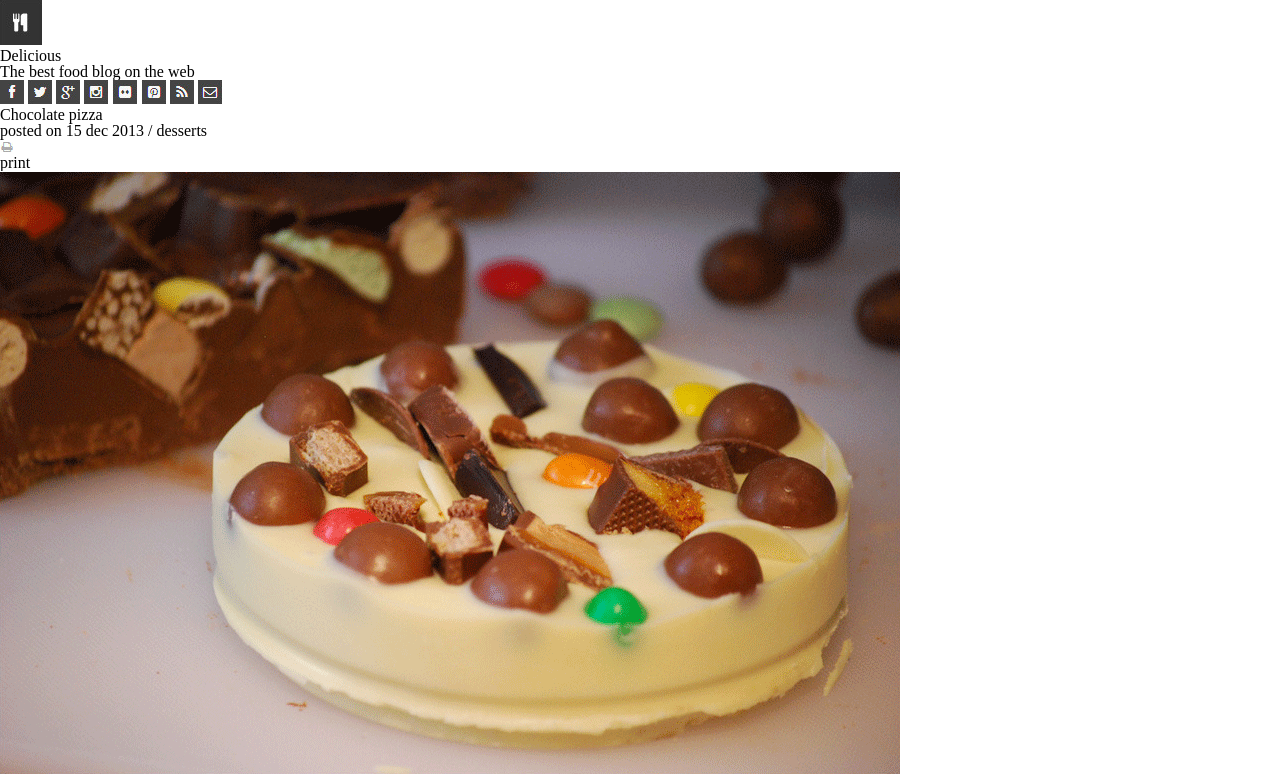
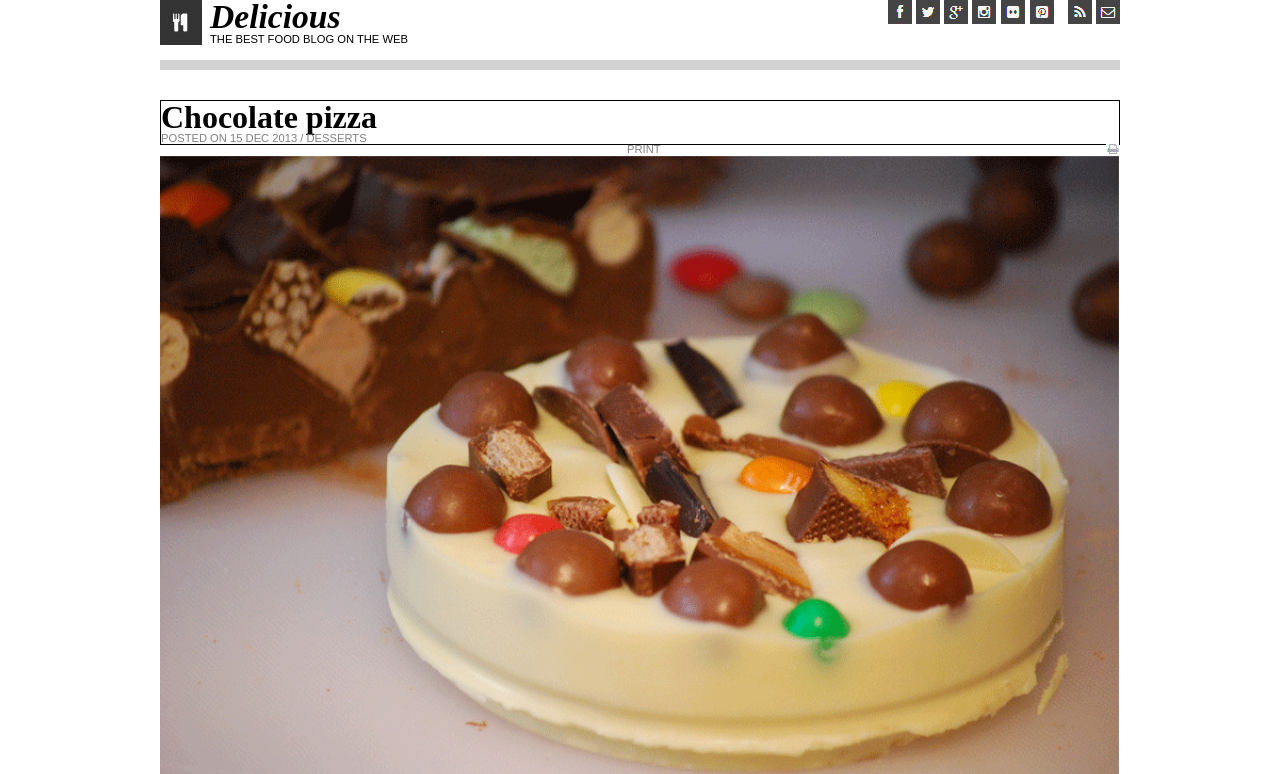
Before and after one commit to joanna-cf/301-chocolate-pizza, a plain HTML site: page index.html in a window 1280 px wide. Shown: the top 774 px of the page. Drawn offline with Linux system fonts and the light colour scheme; files whose address does not match are found by name.

Commit message:
added header and article css

```diff
--- a/index.html
+++ b/index.html
@@ -5,17 +5,17 @@
   <meta name="viewport" content="width=device-width, initial-scale=1.0">
   <meta http-equiv="X-UA-Compatible" content="ie=edge">
   <link rel="stylesheet" href="reset.css">
-  <link rel="stylesheet" href="">
+  <link rel="stylesheet" href="style.css">
   <title>Document</title>
 </head>
 <body>
   <header>
-    <section>
+    <section id="title">
       <img src="assets/logo.png" alt="logo image">
       <h1>Delicious</h1>
       <h4>The best food blog on the web</h4>
     </section>
-    <section>
+    <section id="icons">
       <img src="assets/fb-icon.png" alt="facebook icon">
       <img src="assets/twit-icon.png" alt="twitter icon">
       <img src="assets/gp-icon.png" alt="google plus icon">
@@ -27,8 +27,8 @@
     </section>
   </header>
   <main>
-    <h2>Chocolate pizza</h2>
-    <section id="title">
+    <section id="article-title">
+      <h2>Chocolate pizza</h2>
       <h5>posted on 15 dec 2013 / desserts</h5>
       <img src="assets/print-icon.png" alt="print icon">
       <h5>print</h5>
@@ -62,13 +62,13 @@
           <input type="checkbox" name="ingred">2-4 tbsp water
         </li>
       </ul>
-      <div id="col-2">
-        <input type="checkbox" name="ingred">1 1/2 cups heavy cream
-        <input type="checkbox" name="ingred">1/3 granated sugar
-        <input type="checkbox" name="ingred">2 egg yolks
-        <input type="checkbox" name="ingred">1 lemon, juiced
-        <input type="checkbox" name="ingred">2 tbps butter
-        <input type="checkbox" name="ingred">1 cup honey roasted pecans, roughly <br>chopped
+      <div>
+        <input type="checkbox" name="ingred" class="col-2">1 1/2 cups heavy cream
+        <input type="checkbox" name="ingred" class="col-2">1/3 granated sugar
+        <input type="checkbox" name="ingred" class="col-2">2 egg yolks
+        <input type="checkbox" name="ingred" class="col-2">1 lemon, juiced
+        <input type="checkbox" name="ingred" class="col-2">2 tbps butter
+        <input type="checkbox" name="ingred" class="col-2">1 cup honey roasted pecans, roughly <br>chopped
       </div>
     </section>
     <!-- border -->
--- a/style.css
+++ b/style.css
@@ -6,3 +6,70 @@ body {
   width: 960px;
   margin: auto;
 }
+
+header {
+  width: 100%;
+  height: 70px;
+  border-bottom: 10px solid lightgray;
+}
+
+#title {
+  float:left;
+  width: 50%;
+}
+
+#title > img {
+  float:left;
+  margin-right: 8px;
+}
+
+h1 {
+  font-style: italic;
+  font-weight: bold;
+  font-size: 2.1em;
+}
+
+h4 {
+  text-transform: uppercase;
+  font-size: 0.7em;
+  font-family: sans-serif;
+}
+
+#icons {
+  float: right;
+}
+
+#icons > img:nth-child(6) {
+  margin-right: 10px;
+}
+
+#article-title {
+  margin-top: 30px;
+  border: 1px solid black;
+}
+
+h2 {
+  font-weight: bolder;
+  font-size: 2em;
+  width: 50%;
+}
+
+h5 {
+  color: grey;
+  text-transform: uppercase;
+  font-size: 0.7em;
+  font-family: sans-serif;
+  width: 50%;
+}
+
+#article-title > img {
+  float:right;
+}
+
+h5:last-child {
+  float:right;
+}
+
+#image > img{
+  width: 960px;
+}
```
